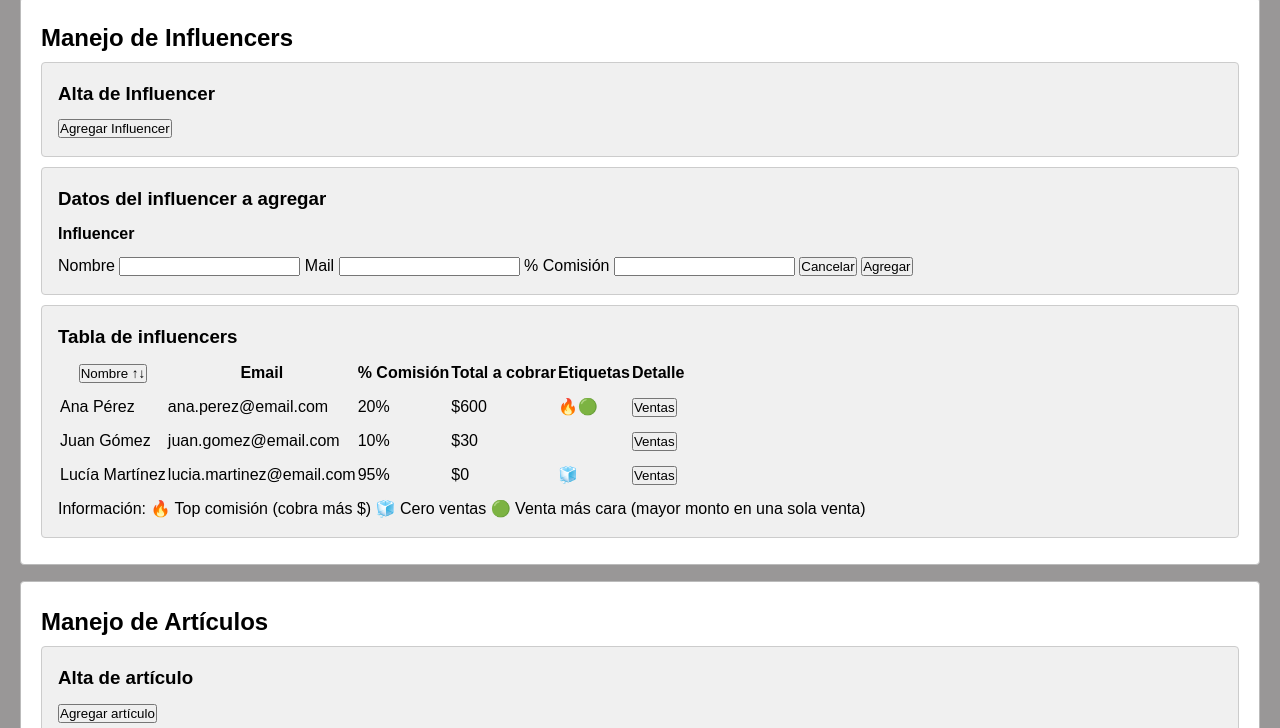
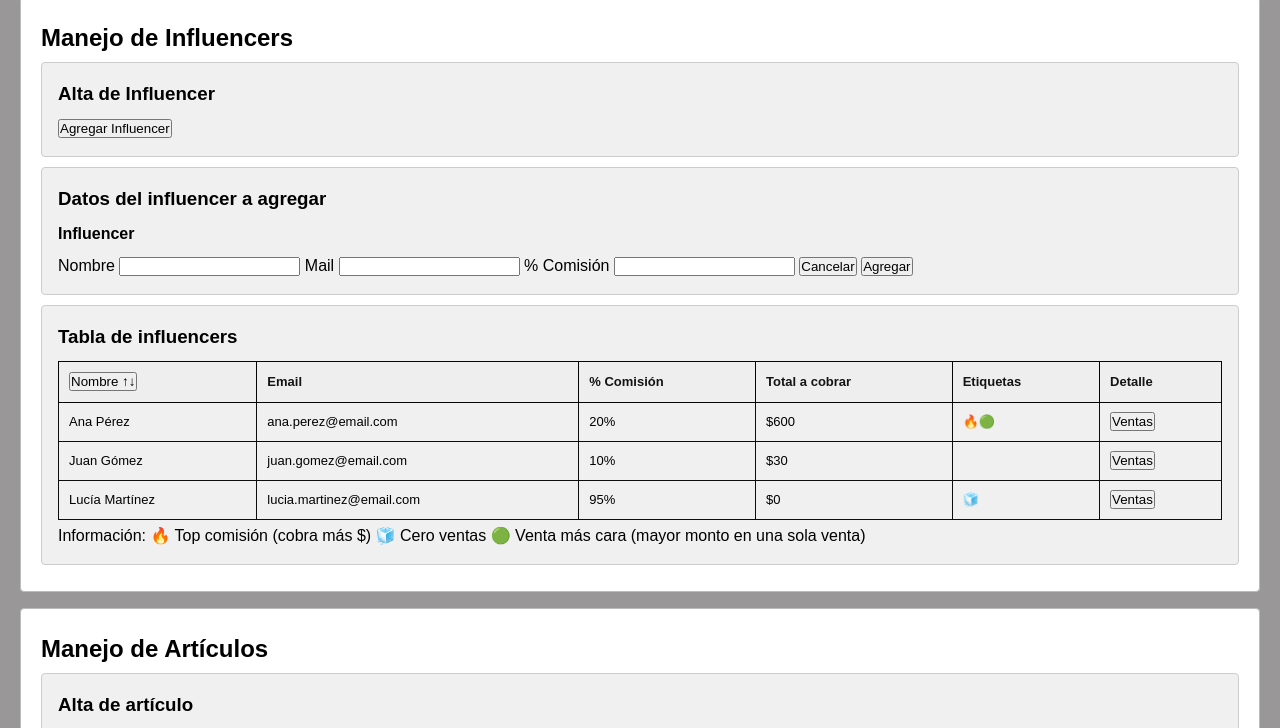
Before and after one commit to mgomunist/proyecto-p1, a plain HTML site: page index.html in a window 1280 px wide. Shown: the part 67-795 px from the top of the page. Drawn offline with Linux system fonts and the light colour scheme.

Commit message:
css tabla

```diff
--- a/css/estilos.css
+++ b/css/estilos.css
@@ -29,3 +29,33 @@ article {
     padding: 12px 16px;
     margin-bottom: 10px;
 }
+table {
+    width: 100%;
+    border-collapse: collapse;
+    font-size: 13px;
+    margin-top: 6px;
+}
+
+thead tr {
+    background-color: #eeeeee;
+}
+
+thead th {
+    padding: 7px 10px;
+    text-align: left;
+    font-weight: bold;
+    color: #141414;
+    border-bottom: 2px solid #bbb;
+    border: 1px solid #050505;
+    white-space: nowrap;
+}
+
+tbody tr {
+    border-bottom: 1px solid #0a0a0a;
+}
+
+tbody td {
+    padding: 6px 10px;
+    border: 1px solid #0e0d0d;
+    vertical-align: middle;
+}
```
